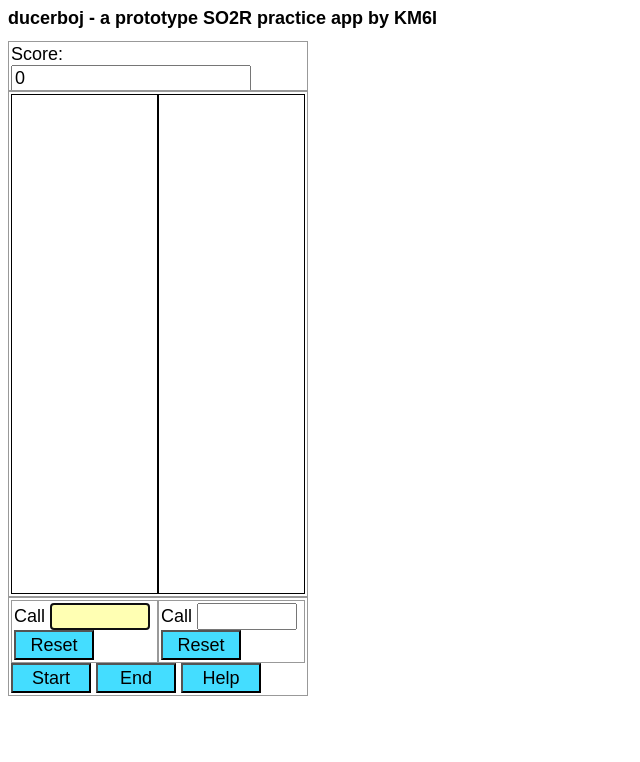
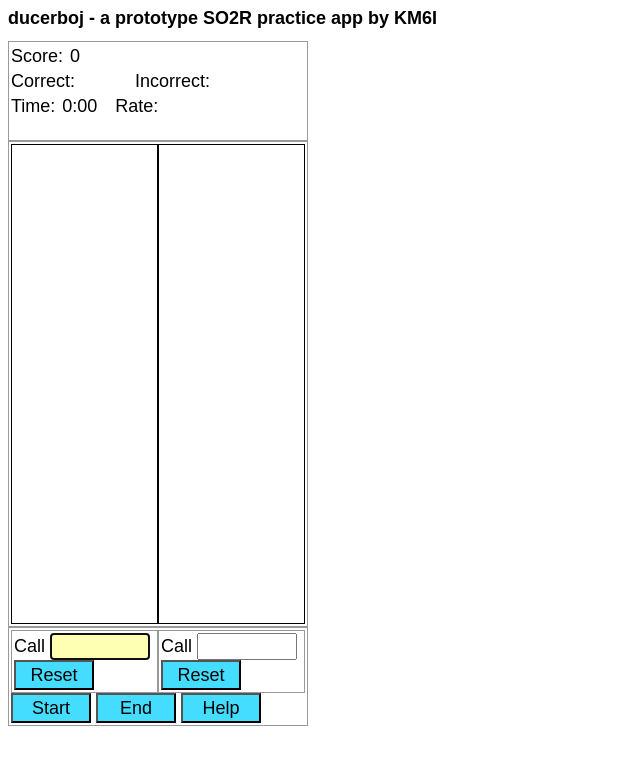
Before and after one commit to ggood/ggood.github.io, a plain HTML site: page ducerboj/ducerboj.html in a window 1280 px wide. Both pictures are taken after a click on the button "Start". Shown: the whole page, without its empty margins (0-640 px from the left). Drawn offline with Linux system fonts and the light colour scheme.

Commit message:
Add more feedback in score panel
Adds: counts of correct and incorrectly copied callsigns,
elapsed time, and current rate in points/hour.

```diff
--- a/ducerboj/ducerboj.css
+++ b/ducerboj/ducerboj.css
@@ -29,8 +29,17 @@
   border-color: #999;
   border-style: solid;
   overflow: hidden;
-  height: 50px;
+  height: 100px;
   width: 300px;
+}
+
+.score_field {
+  border-width: 0px;
+  padding: 2px;
+  border-color: #999;
+  border-style: solid;
+  overflow: hidden;
+  width: 50px;
 }
 
 .log_panel {
@@ -44,7 +53,7 @@
 }
 
 .log {
-  height: 500px;
+  height: 480px;
   padding: 2px;
   border-width: 1px;
   border-color: black;
--- a/ducerboj/ducerboj.html
+++ b/ducerboj/ducerboj.html
@@ -34,6 +34,12 @@
   <iframe id="callsigns" src="master.scp.txt" onload="LoadFile();" style="display: none;"></iframe>
   <div id="scorePanel" class="score_panel">
     Score: <input type="text" id="score" class="score_field" readonly="readonly"</input>
+    <br>
+    Correct: <input type="text" id="correct" class="score_field" readonly="readonly"</input>
+    Incorrect: <input type="text" id="incorrect" class="score_field" readonly="readonly"</input>
+    <br>
+    Time: <input type="text" id="elapsed_time" class="score_field" readonly="readonly"</input>
+    Rate: <input type="text" id="rate" class="score_field" readonly="readonly"</input>
   </div>
   <div id="logPanel" class="log_panel">
     <div class="log" id="log_left"></div>
--- a/ducerboj/ducerboj.js
+++ b/ducerboj/ducerboj.js
@@ -59,6 +59,7 @@ function checkCallsign(callSign, radio) {
       } else {
         document.score++;
       }
+      document.correct += 1;
       document.lastRadioLogged = radio;
       document.scoredStations.push(active[si]);
       break;
@@ -71,6 +72,7 @@ function checkCallsign(callSign, radio) {
         correct = true;
         si = -1;  // Magic value to indicate copy from history
         console.log("Correct: " + callSign);
+        document.correct += 1;
         if (document.lastRadioLogged != -1 && radio != document.lastRadioLogged) {
           document.score += 5;
         } else {
@@ -80,6 +82,7 @@ function checkCallsign(callSign, radio) {
         break;
       }
     }
+    document.incorrect += 1;
   }
   // If the call was correct, then make a new one. If it was wrong,
   // but we're only doing one station in each ear, then create a
@@ -147,6 +150,13 @@ $(function() {
     document.rightGain = rightGain;
     document.scoredStations = []
     document.score = 0;
+    document.correct = 0;
+    document.incorrect = 0;
+    document.start_time = new Date();
+    $("#elapsed_time").val("0:00");
+    $("#rate").val("");
+    $("#correct").val("");
+    $("#incorrect").val("");
     for (i = 0; i < MAX_STATIONS; i++) {
       ls = mkStation(leftGain);
       document.leftStations.push(ls);
@@ -184,6 +194,16 @@ $(function() {
       }
     }, 500);
 
+    timeUpdateId = setInterval(function(){
+      et = Math.round((new Date() - document.start_time) / 1000);
+      document.elapsed_time = et;
+      minutes = Math.floor(et / 60);
+      seconds = Math.floor(et % 60);
+      if (seconds < 10) {
+          seconds = "0" + seconds;
+      }
+    }, 1000);
+
   });
 
 
@@ -196,6 +216,7 @@ $(function() {
       document.rightStations[i].stop();
       document.rightStations[i].keyer.stop();
       clearTimeout(reaperId);
+      clearTimeout(timeUpdateId);
     }
   });
 
@@ -228,8 +249,14 @@ $(function() {
       $("#callsign_left").val("");
       var oldScore = document.score;
       var correct = checkCallsign(callsign, 0);
-      // Update score
+      // Update score, correct, incorrect
       $("#score").val(document.score);
+      $("#correct").val(document.correct);
+      $("#incorrect").val(document.incorrect);
+      $("#elapsed_time").val(minutes + ":" + seconds);
+      rateFactor = 3600 / document.elapsed_time;
+      rate = Math.round(rateFactor * document.score);
+      $("#rate").val(rate);
       var icon = correct ? "<br>&#9989;" : "<br>&#10060;";
       $('#log_left').append(icon + callsign );
       // Keep scrolled to bottom
@@ -248,6 +275,11 @@ $(function() {
       var correct = checkCallsign(callsign, 1);
       // Update score
       $("#score").val(document.score);
+      $("#correct").val(document.correct);
+      $("#incorrect").val(document.incorrect);
+      rateFactor = 3600 / document.elapsed_time;
+      rate = Math.round(rateFactor * document.score);
+      $("#rate").val(rate);
       var icon = correct ? "<br>&#9989;" : "<br>&#10060;";
       $('#log_right').append(icon + callsign );
       // Keep scrolled to bottom
```
Also changed, not shown: ducerboj/ducerboj-help.html (+31 -1 lines).
